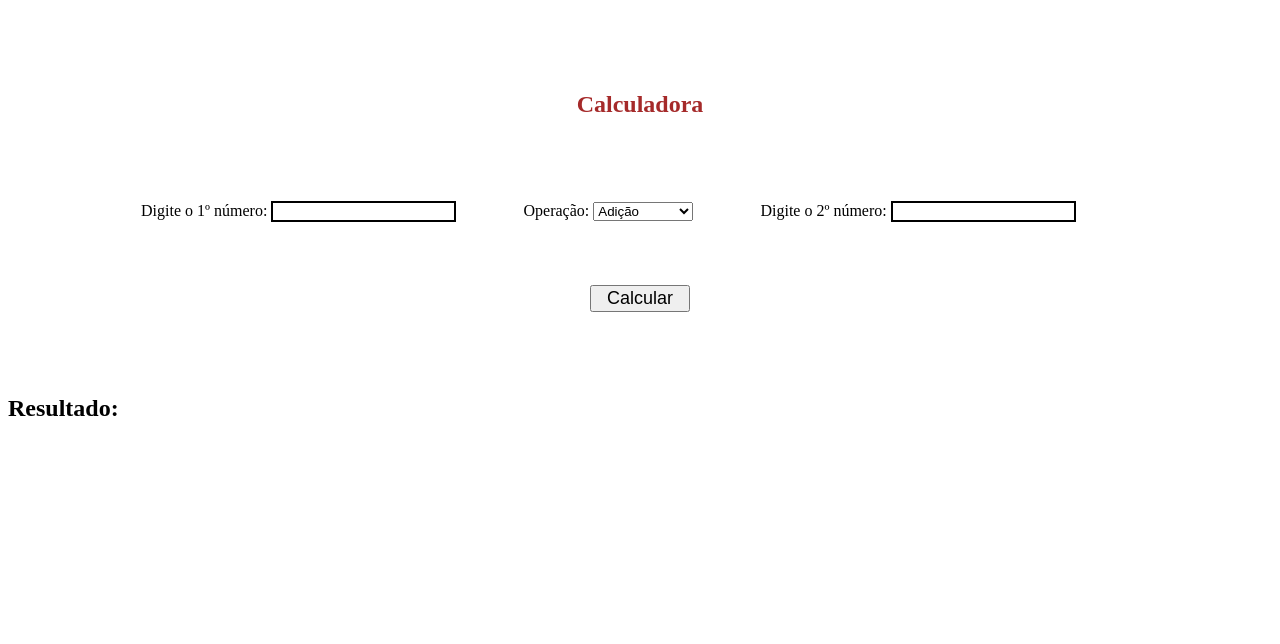
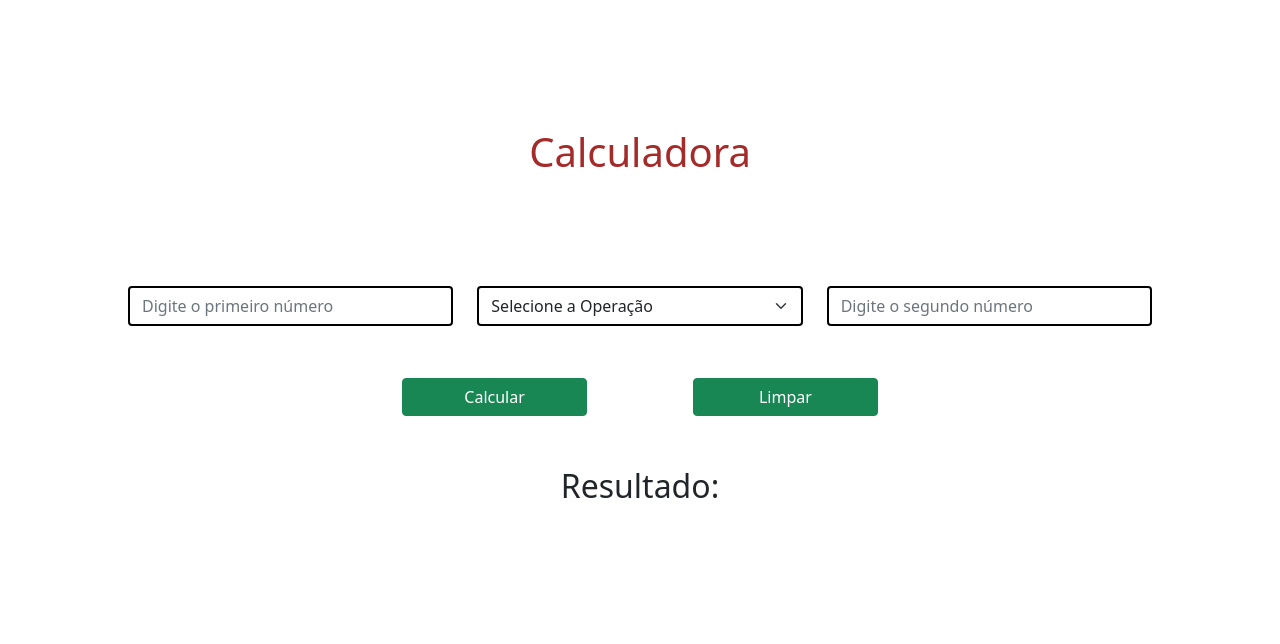
Before and after one commit to klemerson01/Calculadora_JS, a plain HTML site: page index.html in a window 1280 px wide. Drawn offline with nearby package versions, Linux system fonts and the light colour scheme.

Commit message:
pagina estiliezada e botao limpar implementado

```diff
--- a/index.html
+++ b/index.html
@@ -7,40 +7,56 @@
   <meta name="viewport" content="width=device-width, initial-scale=1.0">
   <script type="text/javascript" src="script.js"></script>
   <link rel="stylesheet" href="style.css">
-  <title>Document</title>
+  <link href="https://cdn.jsdelivr.net/npm/bootstrap@5.0.2/dist/css/bootstrap.min.css" rel="stylesheet"
+  integrity="sha384-EVSTQN3/azprG1Anm3QDgpJLIm9Nao0Yz1ztcQTwFspd3yD65VohhpuuCOmLASjC" crossorigin="anonymous">
+  <title>Calculadora</title>
 </head>
 
 <body>
+
+  <div id="body">
+
   <section id="section1">
     <h1>Calculadora </h1>
   </section>
 
   <section>
-    <div>
-      <label for="">Digite o 1º número:</label>
-      <input type="number" id="n1" class="x">
+    <div class="row">
 
-      <label for="">Operação:</label>
-      <select name="select" id="select">
+      <div class="col-sm-4">
+        <!-- <label for="">Digite o 1º número:</label> -->
+        <input type="number" id="n1" class="form-control"  placeholder="Digite o primeiro número">
+      </div>
+
+      <div class="col-sm-4">
+        <select class="form-select" aria-label="Default select example" name="select" id="select">
+          <option selected value="0">Selecione a Operação</option>
           <option value="1">Adição</option>
           <option value="2">Subtração</option>
           <option value="3">Multiplicação</option>
           <option value="4">Divisão</option>
         </select>
+      </div>
 
+      <div class="col-sm-4">
 
-      <label for="">Digite o 2º número:</label>
-      <input type="number" id="n2" class="y">
+      <!-- <label for="">Digite o 2º número:</label> -->
+      <input type="number" id="n2" class="form-control"  placeholder="Digite o segundo número">
+      </div>
+    </div>
+    <div>
+
     </div>
   </section>
 
   <section>
     <div>
-      <button id="butao" onclick="retorno()"> Calcular</button>
+      <button type="button" class="btn btn-success" id="butao" onclick="retorno()">Calcular</button>
+      <button type="button" class="btn btn-success" id="reset" onclick="limparCampos()">Limpar</button>
     </div>
   </section>
   <div id="resp">
-    <h2>Resultado: <span id="resultado"> </span></h2>
+    <h2 id="res">Resultado: <span id="resultado"> </span></h2>
   </div>
 
   <script>
@@ -55,8 +71,18 @@
       let resultado = calc(n1, n2, usu);
       document.getElementById("resultado").innerHTML = resultado;
     }
+
+    function limparCampos(){
+      document.getElementById("n1").value = "";
+      document.getElementById("n2").value = "";
+      document.getElementById("select").value = 0;
+      // resultado = "";
+      document.getElementById("resultado").innerHTML = "";
+      // console.log(resultado);
+    }
     // alert(`o resultado é ` + calc())
   </script>
+  </div>
 </body>
 
 </html>
--- a/style.css
+++ b/style.css
@@ -1,20 +1,19 @@
-/* * {
-  display: flex;
-} */
-
 section {
   text-align: center;
-
+  display: grid;
 }
 
+#body{
+  text-align: center;
+  padding: 10%;
+}
 h1 {
-  /* padding: 10%; */
   color: brown;
 }
 
 #section1 {
   text-align: center;
-  padding: 5%;
+  padding-bottom: 10%;
 }
 
 #n1,
@@ -28,20 +27,23 @@ h1 {
 }
 
 #resultado {
+
   color: brown;
   text-align: center;
-  padding-top: 5%;
-  /* padding-right: 10%; */
 }
 
 #select {
   margin-right: 5%;
 }
 
-#butao {
+#butao, #reset {
+
   margin: 5%;
-  font-size: large;
   text-align: center;
-  width: 100px;
+  width: 18%;
 
 }
+
+#select{
+  border: 2px solid black;
+}
```
Lines whose indentation alone changed are shown as unchanged.
